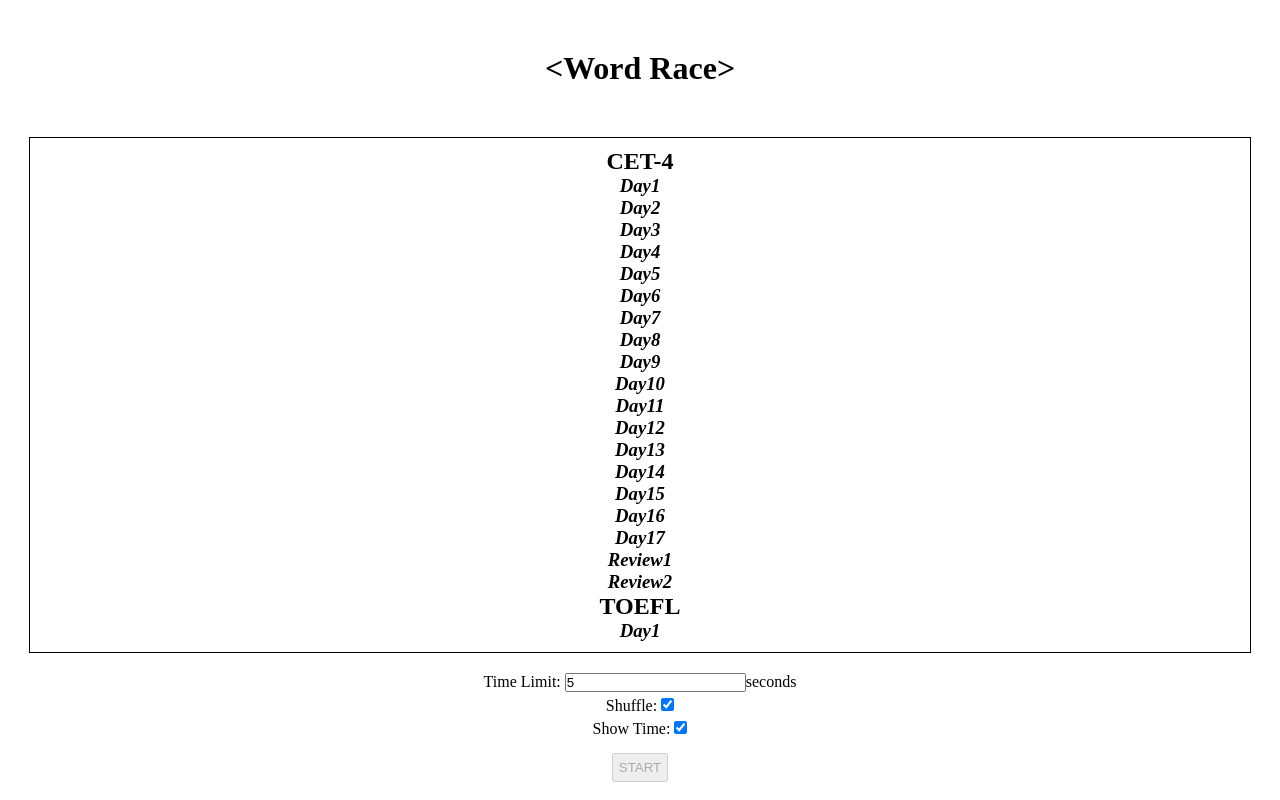
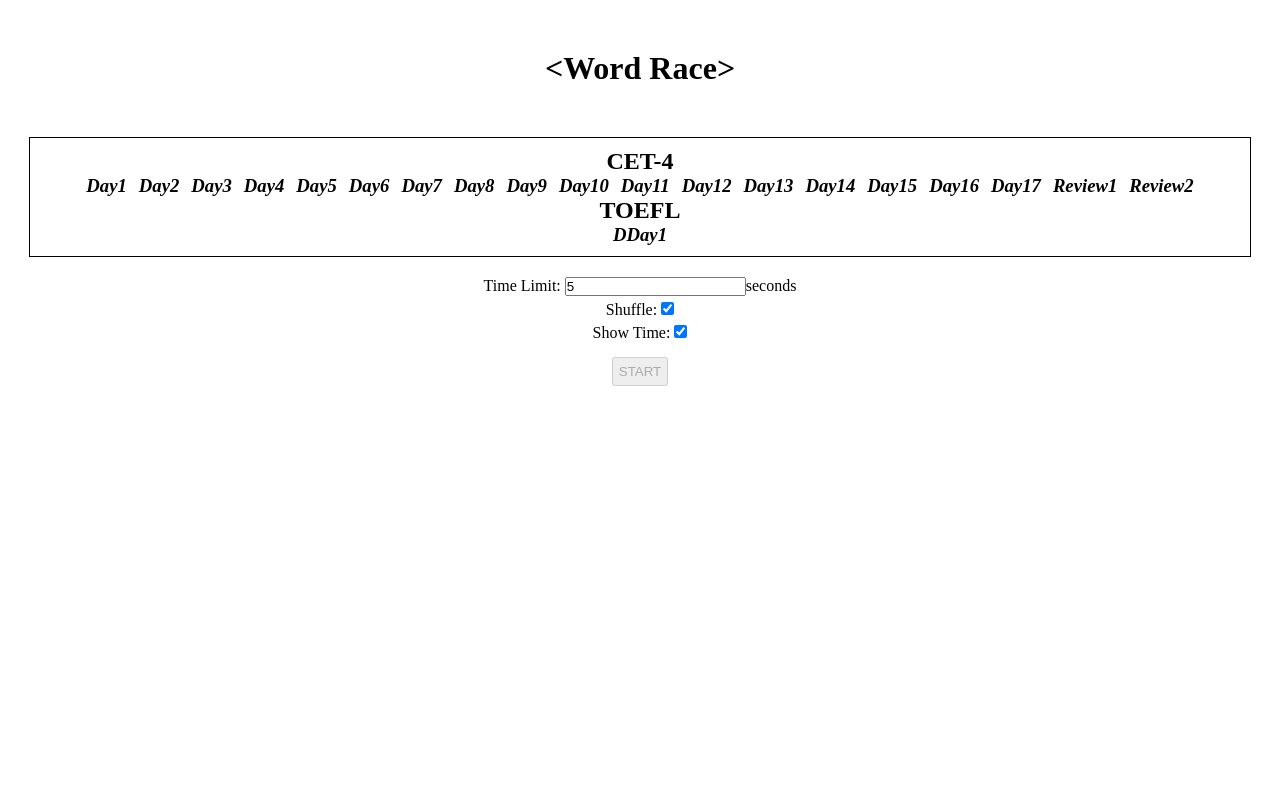
Before and after one commit to KelvinQiu802/word-race, a React (Vite) app: page / in a window 1280 px wide. Built offline with nearby package versions, Linux system fonts and the light colour scheme.

Commit message:
fix: list title and style

```diff
--- a/src/App.css
+++ b/src/App.css
@@ -14,6 +14,8 @@
 .word-lst h3 {
   font-style: italic;
   cursor: pointer;
+  display: inline;
+  padding: 0 6px;
 }
 
 .config {
--- a/src/Words.js
+++ b/src/Words.js
@@ -1437,7 +1437,7 @@
     ],
   },
   TOEFL: {
-    Day1: [
+    DDay1: [
       'pastel',
       'cultivate',
       'substitute n/v',
--- a/src/components/WordList.jsx
+++ b/src/components/WordList.jsx
@@ -26,7 +26,7 @@
       {Object.keys(TOEFL).map((title) => (
         <h3
           key={title}
-          style={{ color: lst == title ? 'blue' : 'black' }}
+          style={title == lst ? selectedStyle : {}}
           onClick={() => setLst(title)}
         >
           {title}
```
